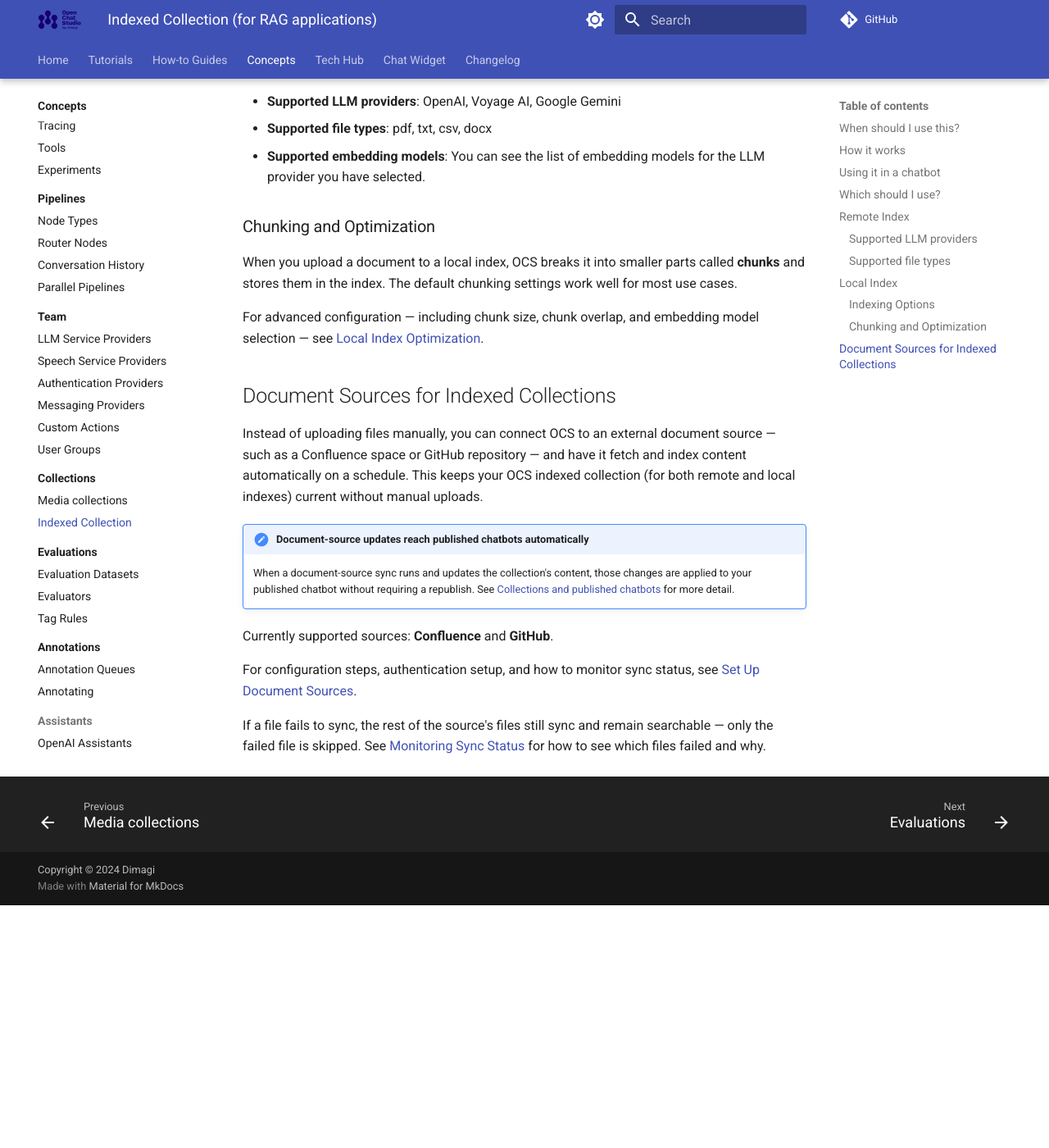
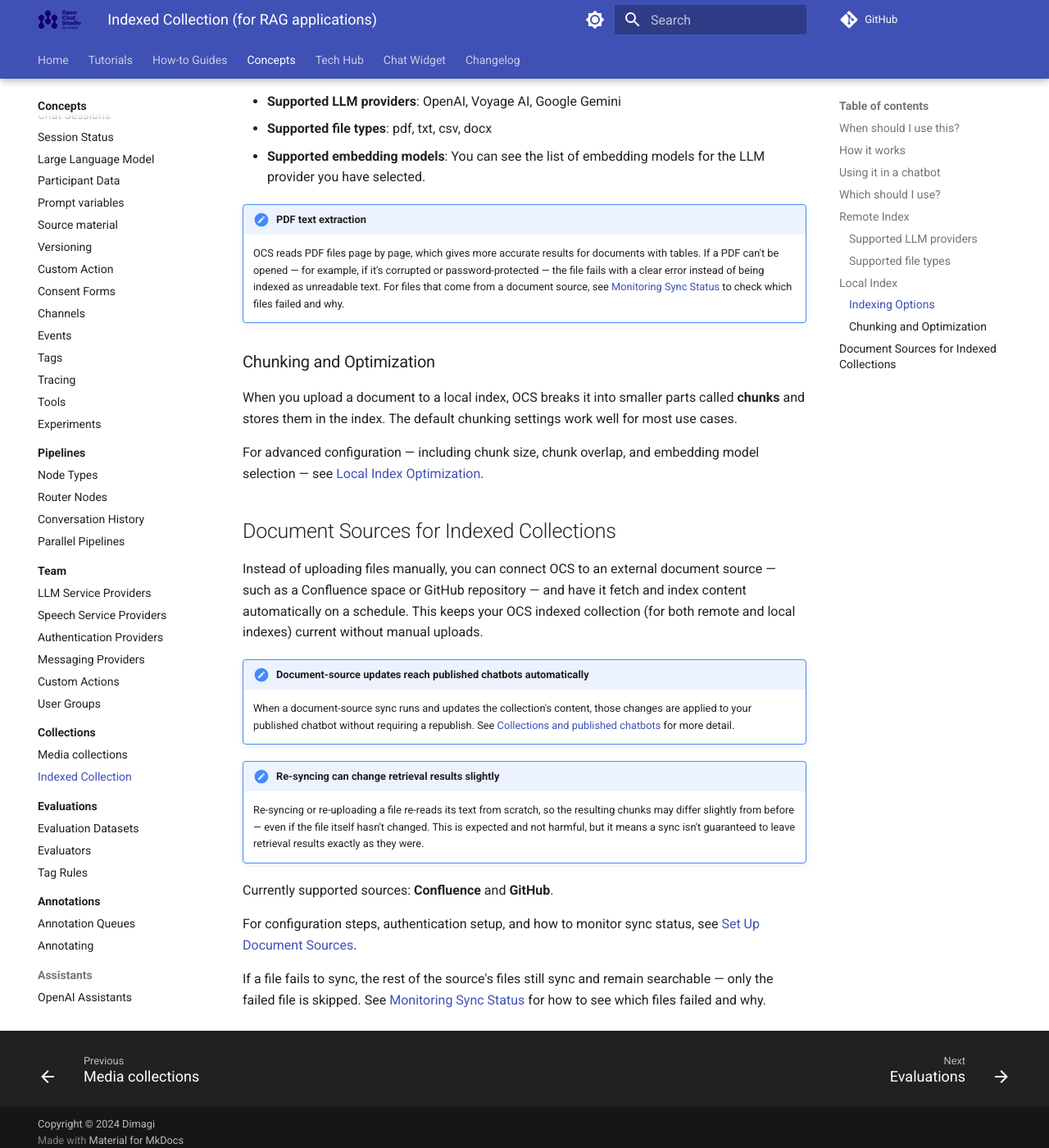
Before and after one commit to dimagi/open-chat-studio-docs, an MkDocs documentation site: the page built from docs/concepts/collections/indexed.md, in a window 1280 px wide and 1400 px high, scrolled down 2353 px. Shown: the whole window at 82% size. Built offline with MkDocs 1.6.1 and Material for MkDocs 9.7.7, drawn with Linux system fonts in a browser that asks for light colours; a script that is not in the unit is left out; comment, search, counter and statistics services are not loaded; before the commit the page ends 3457 px from its top, so only the background shows below that.

Commit message:
update changelog and docs from OCS PR #4076
Co-Authored-By: Claude Opus 5 (1M context) <noreply@anthropic.com>

```diff
--- a/docs/concepts/collections/indexed.md
+++ b/docs/concepts/collections/indexed.md
@@ -69,6 +69,9 @@ Local indexes are hosted and managed by OCS. When you create a local index, you
 - **Supported file types**: pdf, txt, csv, docx
 - **Supported embedding models**: You can see the list of embedding models for the LLM provider you have selected.
 
+!!! note "PDF text extraction"
+    OCS reads PDF files page by page, which gives more accurate results for documents with tables. If a PDF can't be opened — for example, if it's corrupted or password-protected — the file fails with a clear error instead of being indexed as unreadable text. For files that come from a document source, see [Monitoring Sync Status](../../how-to/document_sources.md#monitoring-sync-status) to check which files failed and why.
+
 ### Chunking and Optimization
 
 When you upload a document to a local index, OCS breaks it into smaller parts called **chunks** and stores them in the index. The default chunking settings work well for most use cases.
@@ -82,6 +85,9 @@ Instead of uploading files manually, you can connect OCS to an external document
 !!! note "Document-source updates reach published chatbots automatically"
     When a document-source sync runs and updates the collection's content, those changes are applied to your published chatbot without requiring a republish. See [Collections and published chatbots](./index.md#collections-and-published-chatbots) for more detail.
 
+!!! note "Re-syncing can change retrieval results slightly"
+    Re-syncing or re-uploading a file re-reads its text from scratch, so the resulting chunks may differ slightly from before — even if the file itself hasn't changed. This is expected and not harmful, but it means a sync isn't guaranteed to leave retrieval results exactly as they were.
+
 Currently supported sources: **Confluence** and **GitHub**.
 
 For configuration steps, authentication setup, and how to monitor sync status, see [Set Up Document Sources](../../how-to/document_sources.md).
```
Also changed, not shown: docs/changelog.md (+4 -0 lines), docs/how-to/document_sources.md (+1 -1 lines).
